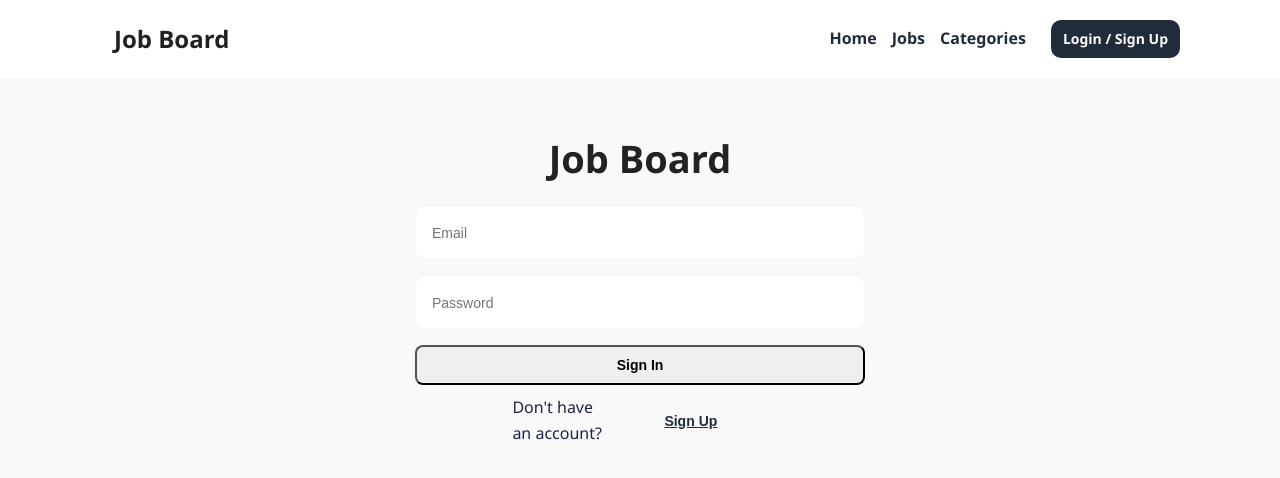
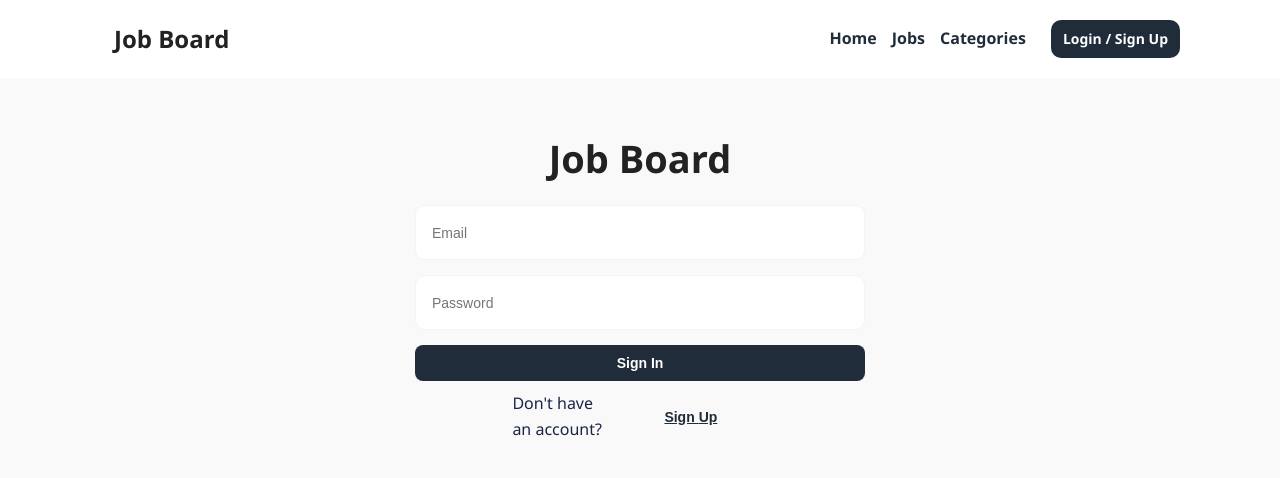
Before and after one commit to Jon-Felipe/Job-Board-React, a React (Vite) app: page /login in a window 1280 px wide. Shown: the top 478 px of the page. Built offline with nearby package versions, Linux system fonts and the light colour scheme.

Commit message:
login page button error fixes

```diff
--- a/src/pages/Login/LoginPage.tsx
+++ b/src/pages/Login/LoginPage.tsx
@@ -125,13 +125,17 @@ function LoginPage() {
             onChange={handleOnChange}
           />
         )}
-        <Button type='submit' variant='inverted'>
+        <Button type='submit' variant='primary'>
           Sign {isSignUp ? 'Up' : 'In'}
         </Button>
       </form>
       <div className={styles.signUp}>
         <p>{isSignUp ? 'Already' : "Don't"} have an account?</p>
-        <Button variant='text' onClick={() => setIsSignUp(!isSignUp)}>
+        <Button
+          type='button'
+          variant='text'
+          onClick={() => setIsSignUp(!isSignUp)}
+        >
           Sign {isSignUp ? 'In' : 'Up'}
         </Button>
       </div>
```
